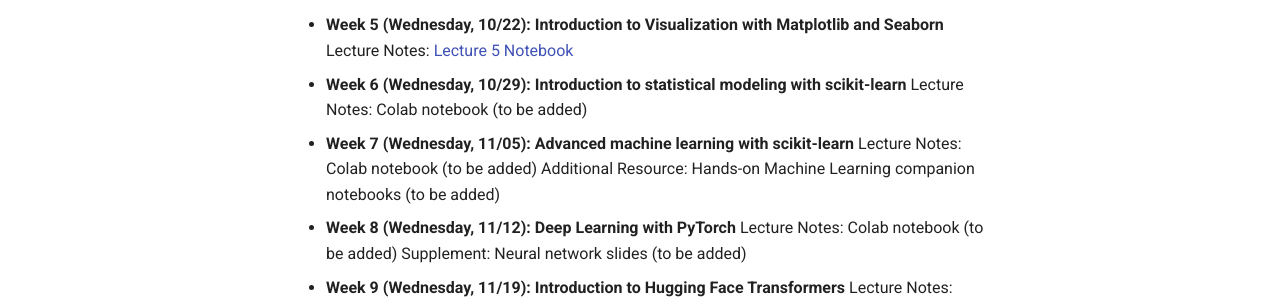
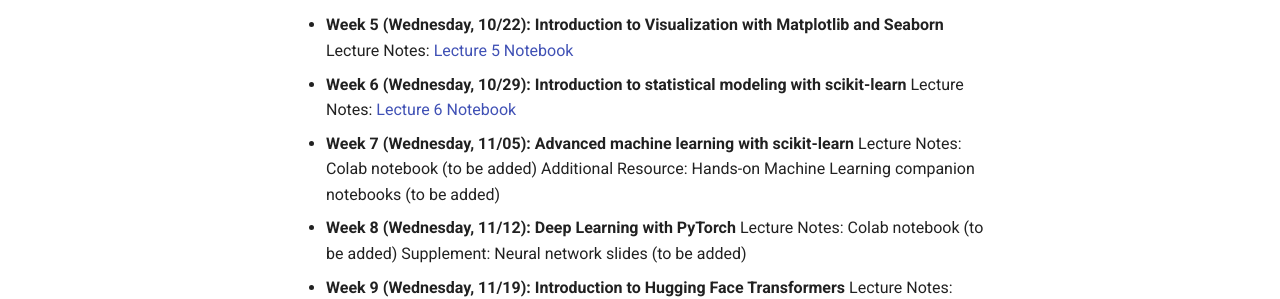
Before and after one commit to TianyuDu/CME193-Autumn-2025, an MkDocs documentation site: the page built from docs/schedule.md, in a window 1280 px wide and 1356 px high. Shown: the part 778-1077 px from the top of the window. Built offline with MkDocs 1.6.1 and Material for MkDocs 9.7.7, drawn with Linux system fonts in a browser that asks for light colours.

Commit message:
Add Lecture 6 notebook on Introduction to Statistical Learning and update schedule with corresponding lecture notes link

```diff
--- a/docs/schedule.md
+++ b/docs/schedule.md
@@ -19,7 +19,7 @@
 - **Week 5 (Wednesday, 10/22): Introduction to Visualization with Matplotlib and Seaborn**
   Lecture Notes: [Lecture 5 Notebook](https://github.com/TianyuDu/CME193-Autumn-2025/blob/main/notebooks/Lecture_5_Data_Visualization.ipynb)
 - **Week 6 (Wednesday, 10/29): Introduction to statistical modeling with scikit-learn**
-  Lecture Notes: Colab notebook (to be added)
+  Lecture Notes: [Lecture 6 Notebook](https://github.com/TianyuDu/CME193-Autumn-2025/blob/main/notebooks/Lecture_6_Intro_to_Statistical_Learning.ipynb)
 - **Week 7 (Wednesday, 11/05): Advanced machine learning with scikit-learn**
   Lecture Notes: Colab notebook (to be added)
   Additional Resource: Hands-on Machine Learning companion notebooks (to be added)
```
Also changed, not shown: notebooks/images/CME193_Lecture_6_Attendance_Form.png (added), 1 other file.
